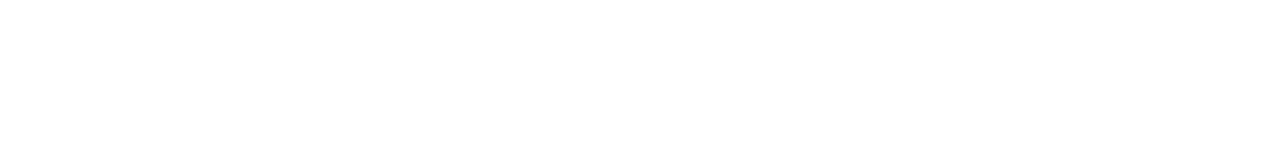
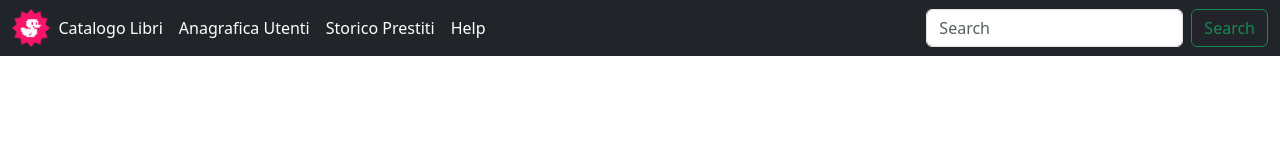
Before and after one commit to Robby94gtr/html-css-bootstrap-dashboard, a plain HTML site: page index.html in a window 1280 px wide. Drawn offline with nearby package versions, Linux system fonts and the light colour scheme.

Commit message:
[UPD] Created Rough Navbar

```diff
--- /dev/null
+++ b/css/style.css
@@ -0,0 +1,17 @@
+*{
+    margin: 0;
+    padding: 0;
+    box-sizing: border-box;
+}
+
+.nav-link,.nav-link.disabled{
+    color: white;
+}
+
+a img{
+    width: 100%;
+}
+
+.logo{
+    width:3vw;
+}
--- a/index.html
+++ b/index.html
@@ -6,8 +6,39 @@
     <link href="https://cdn.jsdelivr.net/npm/bootstrap@5.3.3/dist/css/bootstrap.min.css" rel="stylesheet"
         integrity="sha384-QWTKZyjpPEjISv5WaRU9OFeRpok6YctnYmDr5pNlyT2bRjXh0JMhjY6hW+ALEwIH" crossorigin="anonymous">
     <title>Document</title>
+    <link rel="stylesheet" href="./css/style.css">
 </head>
 <body>
-
+    <header>
+        <nav class="navbar navbar-expand-lg bg-dark text-white">
+            <div class="container-fluid">
+              <a class="logo" href="#"><img src="./img/duck.png" alt=""></a>
+                <button class="navbar-toggler" type="button" data-bs-toggle="collapse" data-bs-target="#navbarSupportedContent"
+                aria-controls="navbarSupportedContent" aria-expanded="false" aria-label="Toggle navigation">
+                <span class="navbar-toggler-icon"></span>
+                </button>
+              <div class="collapse navbar-collapse text-white" id="navbarSupportedContent">
+                <ul class="navbar-nav me-auto mb-2 mb-lg-0 text-white">
+                  <li class="nav-item ">
+                    <a class="nav-link active text-white" aria-current="page" href="#">Catalogo Libri</a>
+                  </li>
+                  <li class="nav-item">
+                    <a class="nav-link" href="#">Anagrafica Utenti</a>
+                  </li>
+                  <li class="nav-item">
+                    <a class="nav-link disabled" aria-disabled="true">Storico Prestiti</a>
+                  </li>
+                  <li class="nav-item">
+                    <a class="nav-link disabled" aria-disabled="true">Help</a>
+                  </li>
+                </ul>
+                <form class="d-flex" role="search">
+                  <input class="form-control me-2" type="search" placeholder="Search" aria-label="Search">
+                  <button class="btn btn-outline-success" type="submit">Search</button>
+                </form>
+              </div>
+            </div>
+          </nav>
+    </header>
 </body>
 </html>
```
Also changed, not shown: 1 other file.
